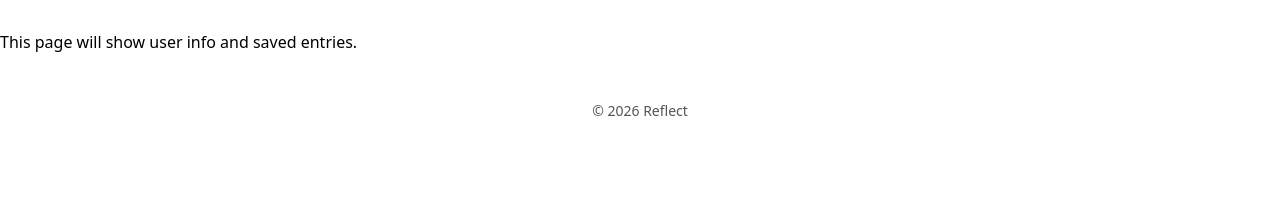
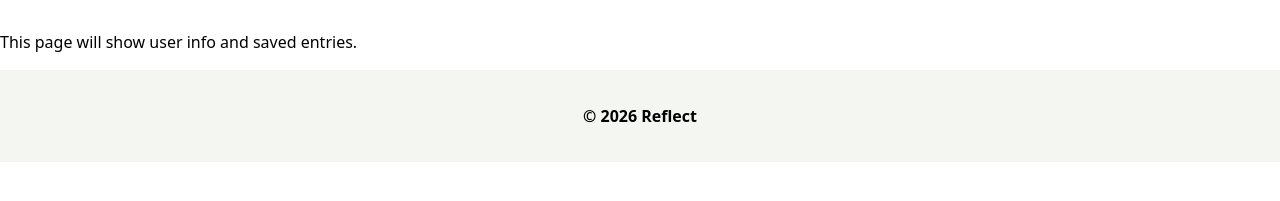
Before and after one commit to lizmary0209/reflect-frontend, a React (Vite) app: page /profile in a window 1280 px wide. Shown: the part 183-384 px from the top of the page. Built offline with nearby package versions, Linux system fonts and the light colour scheme.

Commit message:
Center footer content and align full-width layout

```diff
--- a/src/components/Footer/Footer.css
+++ b/src/components/Footer/Footer.css
@@ -1,9 +1,16 @@
 .footer {
-    padding: 16px;
-    text-align: center;
+    width: 100%;
+    border-top: 1px solid var(--border);
+    background: rgba(238, 243, 234, 0.65);
+    display: flex;
+    justify-content: center;
 }
 
 .footer__text {
-    font-size: 14px;
-    color: #555;
+    width: 100%;
+    max-width: var(--container);
+    padding: 18px 20px;
+    text-align: center;
+    color: var(--muted);
+    font-weight: 600;
 }
```
